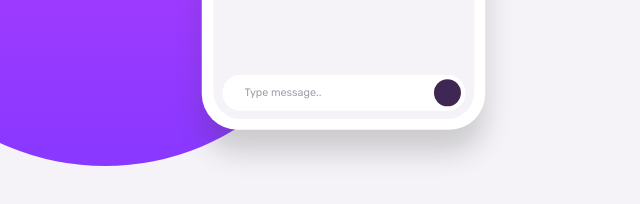
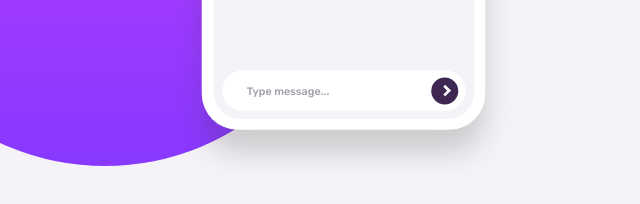
Before and after one commit to ConradMcGrifter/app-illustration, a plain HTML site: page index.html in a window 1280 px wide. Shown: the part 570-774 px from the top of the page, 0-640 px from the left. Drawn offline with Linux system fonts and the light colour scheme.

Commit message:
added the arrow in the send button

```diff
--- a/index.html
+++ b/index.html
@@ -147,9 +147,11 @@
 
                             <div class="chat__type-input">
                                 <p class="type-input__placeholder">
-                                    Type message..
+                                    Type message...
                                 </p>
-                                <div class="type-input__send-icon"></div>
+                                <div class="type-input__send-icon">
+                                    <span class="arrow"></span>
+                                </div>
                             </div>
                         </div>
                     </div>
@@ -166,11 +168,6 @@
                 </div>
             </main>
         </div>
-        <!-- Samuel Green Available to Walk That sounds great. I’d be happy with
-        that. Could you send over some pictures of your dog, please? Here are a
-        few pictures. She’s a happy girl! Can you make it? She looks so happy!
-        The time we discussed works. How long shall I take her out for? 30
-        minute walk $29 1 hour walk $49 Type a message…   -->
         <script src="js/script.js"></script>
     </body>
 </html>
--- a/styles/layout/_chat.scss
+++ b/styles/layout/_chat.scss
@@ -82,7 +82,7 @@
 .chat__type-input {
     margin-top: auto;
     background: white;
-    padding: 0.5rem;
+    padding: 0.75rem;
     border-radius: 999px;
     display: flex;
     // justify-content: space-around;
@@ -92,6 +92,7 @@
         font-size: 1.2rem;
         color: color(text--paragraph);
         margin-left: 2rem;
+        font-weight: 500;
     }
 
     .type-input__send-icon {
@@ -100,6 +101,17 @@
         width: 3rem;
         border-radius: 999px;
         background: color(text--main-heading);
+        display: flex;
+        align-items: center;
+        justify-content: center;
+
+        .arrow {
+            border: solid rgb(255, 255, 255);
+            border-width: 0 3px 3px 0;
+            display: inline-block;
+            padding: 0.3rem;
+            transform: rotate(-45deg);
+        }
     }
 }
 
```
Also changed, not shown: css/main.css, 1 other file.
